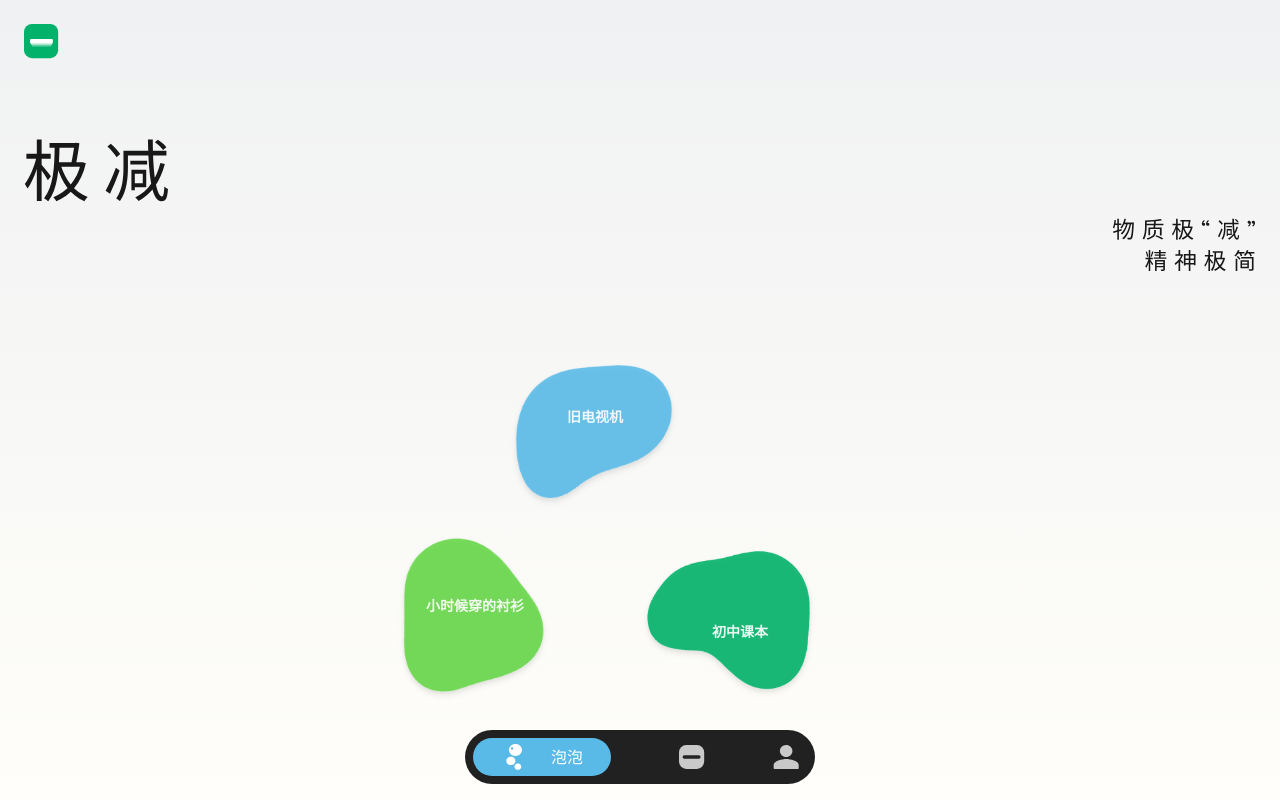
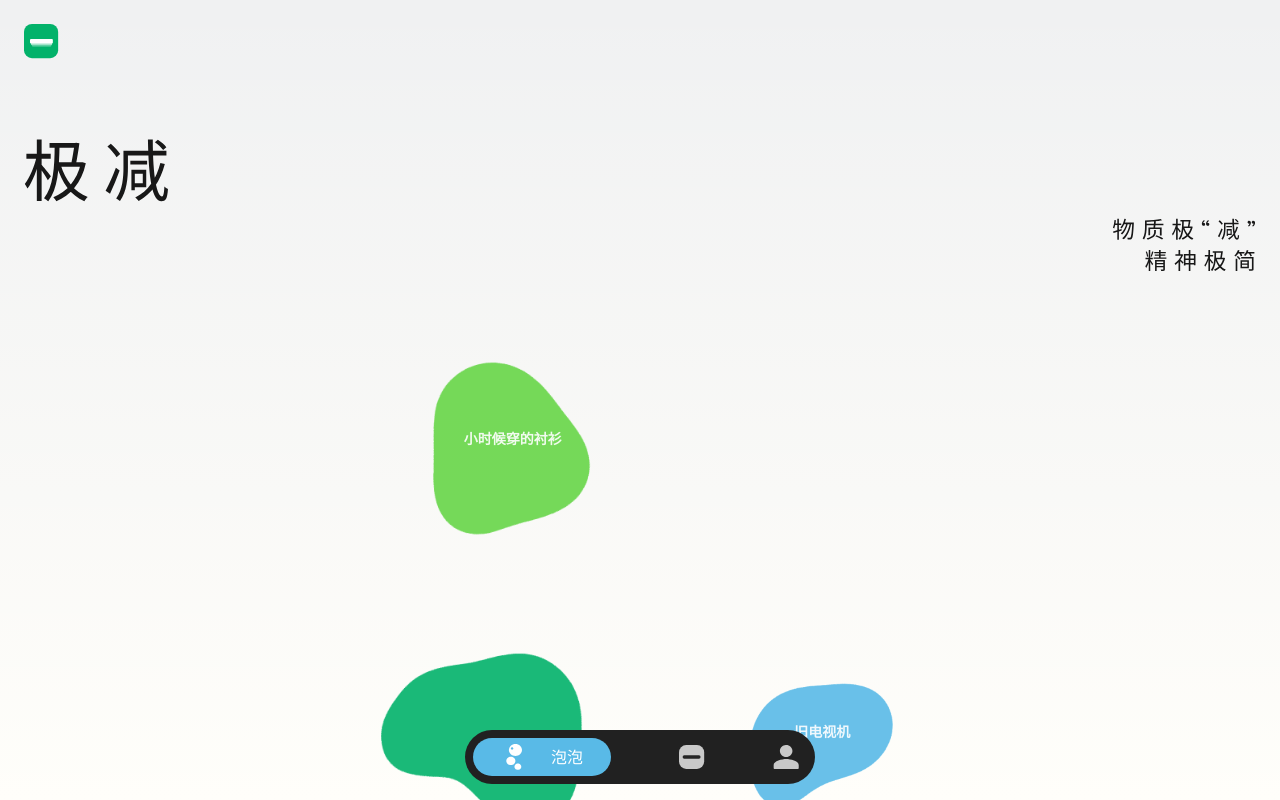
Before and after one commit to 5unnyWind/jijian, a Next.js app: page /bubble in a window 1280 px wide. Built offline with nearby package versions, Linux system fonts and the light colour scheme.

Commit message:
style: bubbles

```diff
--- a/app/bubble/BubblesWrapper.tsx
+++ b/app/bubble/BubblesWrapper.tsx
@@ -26,46 +26,37 @@ const BubblesWrapper = () => {
     },
   ];
   return (
-    <div className="drop-shadow-md fixed left-[50vw] -translate-x-[50%] bottom-0 w-full h-4/5 max-w-[450px]">
+    <div className="overflow-scroll max-w-[600px] fixed left-[50vw] -translate-x-[50%] top-0 w-[150vw] h-screen">
+      <div className="mt-[40vh]"></div>
       {info.map((item, index) => (
-        <Bubble
-          key={index}
-          position={item.position}
-          gif={item.gif}
-          text={item.text}
-        />
+        <Bubble key={index} gif={item.gif} text={item.text} />
       ))}
+      <div className="mt-40"></div>
     </div>
   );
 };
 
-const Bubble = ({
-  position,
-  gif,
-  text,
-}: {
-  position: [number, number]; // [x,y]
-  gif: string;
-  text: string;
-}) => {
-  const [x, y] = position;
+const Bubble = ({ gif, text }: { gif: string; text: string }) => {
+  const randomWidth = Math.random() * 100 + 220;
+  const randomLeft = Math.random() * 50;
+  const randomTop = Math.random() * 100;
   return (
     <div
       className={clsx(
-        "absolute",
+        "inline-block relative",
         Math.random() > 0.5 ? "animate-bounce-slow1" : "animate-bounce-slow2"
       )}
-      style={{ left: `${x}px`, bottom: `${y}px` }}
+      style={{ left: `${randomLeft}px`, top: `${randomTop}px` }}
     >
       <Image
         className="opacity-90"
         src={gif}
-        height={280}
-        width={280}
+        height={randomWidth}
+        width={randomWidth}
         alt="bubble"
         unoptimized
       />
-      <div className="text-white/90 absolute top-1/2 left-1/2 -translate-x-1/2 -translate-y-1/2 text-sm font-semibold">
+      <div className="text-ellipsis text-white/90 absolute top-1/2 left-1/2 -translate-x-1/2 -translate-y-1/2 text-sm font-semibold">
         {text || ""}
       </div>
     </div>
```
